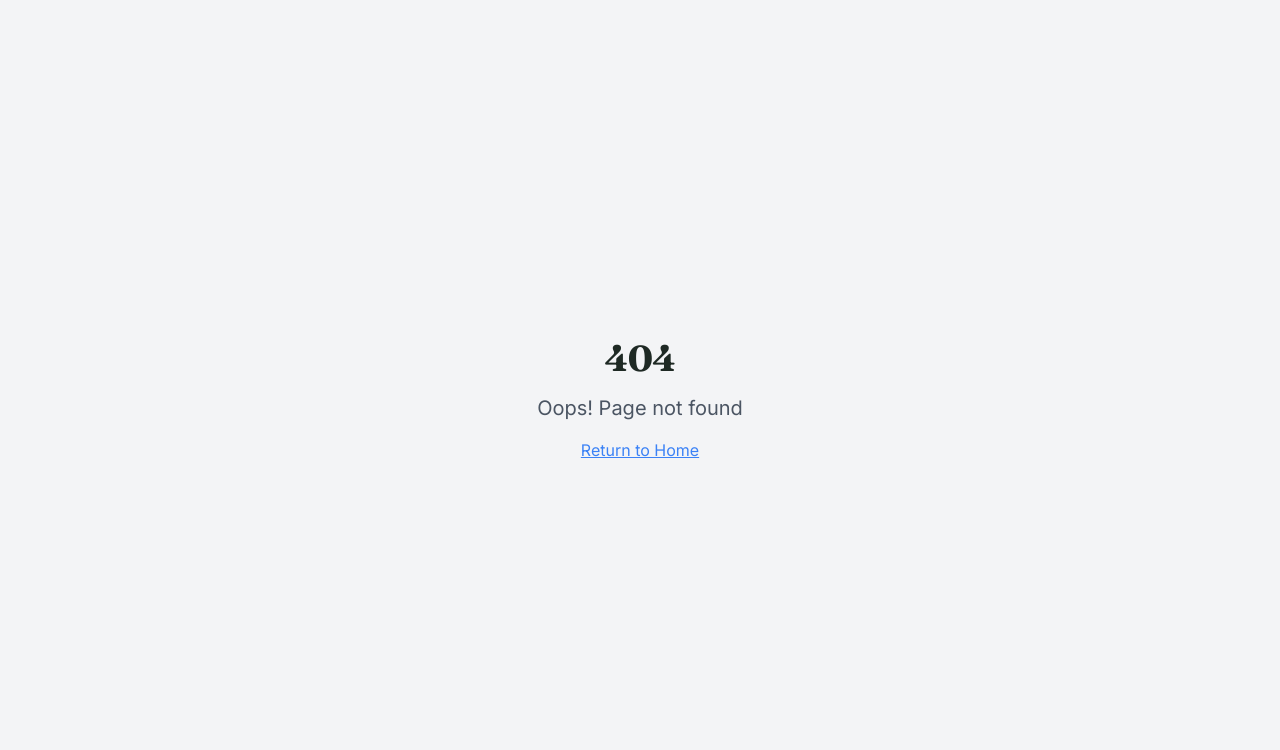
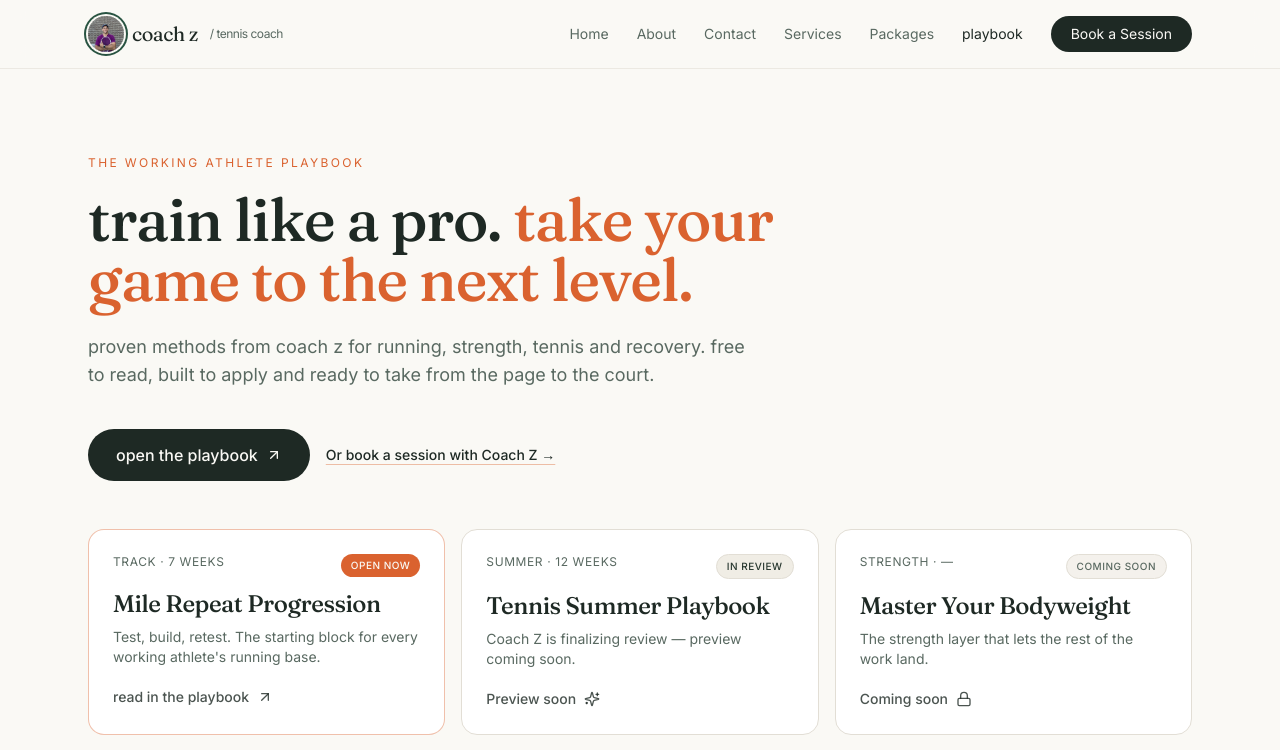
Before and after one commit to meknazee/ziad-website, a React (Vite) app: page /playbook in a window 1280 px wide. Before the commit this address had no page. Shown: the top 750 px of the page. Built offline with nearby package versions, Linux system fonts and the light colour scheme; what @lovable.dev/cloud-auth-js would draw is missing.

Commit message:
Changes
Co-authored-by: coach-z256 <290502547+coach-z256@users.noreply.github.com>

```diff
--- a/src/App.tsx
+++ b/src/App.tsx
@@ -31,11 +31,12 @@ const App = () => (
             <Route path="/contact" element={<Contact />} />
             <Route path="/services" element={<Services />} />
             <Route path="/packages" element={<Packages />} />
-            <Route path="/working-athlete" element={<WorkingAthlete />} />
+            <Route path="/playbook" element={<WorkingAthlete />} />
+            <Route path="/working-athlete" element={<Navigate to="/playbook" replace />} />
             {/* Redirect the old route so existing links don't 404 */}
             <Route
               path="/strength-conditioning"
-              element={<Navigate to="/working-athlete" replace />}
+              element={<Navigate to="/playbook" replace />}
             />
             <Route path="/book" element={<Book />} />
             <Route path="/book/success" element={<BookSuccess />} />
--- a/src/components/HomeDestinationCarousel.tsx
+++ b/src/components/HomeDestinationCarousel.tsx
@@ -32,11 +32,11 @@ const destinations = [
     alt: "tennis courts in mclean, virginia",
   },
   {
-    eyebrow: "the working athlete",
-    title: "library",
-    description: "field manuals for building strength, endurance and skill — made to move from page to court.",
-    cta: "open the library",
-    to: "/working-athlete",
+    eyebrow: "train like a pro",
+    title: "playbook",
+    description: "proven methods for building strength, endurance and skill — and taking your game to the next level.",
+    cta: "open the playbook",
+    to: "/playbook",
     image: academyShot,
     imagePosition: "object-[58%_center] md:object-center",
     alt: "coach ziad teaching on court",
--- a/src/components/SiteFooter.tsx
+++ b/src/components/SiteFooter.tsx
@@ -36,7 +36,7 @@ export const SiteFooter = () => {
             <li><Link to="/about" className="hover:text-foreground">about</Link></li>
             <li><Link to="/services" className="hover:text-foreground">services</Link></li>
             <li><Link to="/packages" className="hover:text-foreground">packages</Link></li>
-            <li><Link to="/working-athlete" className="hover:text-foreground">the library</Link></li>
+            <li><Link to="/playbook" className="hover:text-foreground">the playbook</Link></li>
             <li><Link to="/book" className="hover:text-foreground">book a session</Link></li>
           </ul>
         </div>
--- a/src/components/SiteHeader.tsx
+++ b/src/components/SiteHeader.tsx
@@ -10,7 +10,7 @@ const links = [
   { to: "/contact", label: "Contact" },
   { to: "/services", label: "Services" },
   { to: "/packages", label: "Packages" },
-  { to: "/working-athlete", label: "Library" },
+  { to: "/playbook", label: "playbook" },
 ];
 
 export const SiteHeader = () => {
--- a/src/pages/WorkingAthlete.tsx
+++ b/src/pages/WorkingAthlete.tsx
@@ -3,7 +3,7 @@ import { ArrowRight, ArrowUpRight, Lock, Sparkles } from "lucide-react";
 import { Layout } from "@/components/Layout";
 import { SESPillarsChart } from "@/components/SES/SESPillarsChart";
 
-const LIBRARY_URL = "https://coachz-athletelibrary.lovable.app";
+const PLAYBOOK_URL = "https://coachz-athletelibrary.lovable.app";
 
 type ProgramStatus = "featured" | "active" | "in-review" | "coming-soon";
 
@@ -76,22 +76,22 @@ const WorkingAthlete = () => {
   return (
     <Layout>
       <section className="mx-auto max-w-6xl px-6 pt-20 pb-12">
-        <span className="text-xs uppercase tracking-[0.2em] text-accent">The Working Athlete</span>
+        <span className="text-xs uppercase tracking-[0.2em] text-accent">the working athlete playbook</span>
         <h1 className="mt-4 font-display text-5xl md:text-6xl leading-[1] max-w-3xl">
-          A library for the player who <em className="text-accent not-italic">trains like one</em>.
+          train like a pro. <em className="text-accent not-italic">take your game to the next level.</em>
         </h1>
         <p className="mt-6 text-lg text-muted-foreground max-w-2xl">
-          Field manuals from Coach Z — running, strength, tennis, recovery. Free to read.
-          A few are still in the workshop. The first one is open right now.
+          proven methods from coach z for running, strength, tennis and recovery. free to read,
+          built to apply and ready to take from the page to the court.
         </p>
         <div className="mt-10 flex flex-wrap items-center gap-4">
           <a
-            href={LIBRARY_URL}
+            href={PLAYBOOK_URL}
             target="_blank"
             rel="noopener noreferrer"
             className="inline-flex items-center gap-2 rounded-full bg-foreground px-7 py-3.5 text-background font-medium hover:bg-foreground/90 transition group"
           >
-            Open the Library
+            open the playbook
             <ArrowUpRight className="h-4 w-4 group-hover:translate-x-0.5 group-hover:-translate-y-0.5 transition" />
           </a>
           <Link
@@ -111,7 +111,7 @@ const WorkingAthlete = () => {
             return (
               <a
                 key={p.title}
-                href={LIBRARY_URL}
+                href={PLAYBOOK_URL}
                 target="_blank"
                 rel="noopener noreferrer"
                 className={`group relative rounded-2xl border bg-card p-6 transition hover:-translate-y-0.5 hover:border-accent/50 ${
@@ -131,7 +131,7 @@ const WorkingAthlete = () => {
                 <div className="mt-5 inline-flex items-center gap-2 text-sm font-medium text-foreground/80 group-hover:gap-3 transition-all">
                   {isOpen ? (
                     <>
-                      Read in the Library <ArrowUpRight className="h-4 w-4" />
+                      read in the playbook <ArrowUpRight className="h-4 w-4" />
                     </>
                   ) : p.status === "in-review" ? (
                     <>
@@ -158,8 +158,8 @@ const WorkingAthlete = () => {
             Strength. Endurance. Skills. The three pillars every manual leans on.
           </h2>
           <p className="mt-5 text-muted-foreground max-w-2xl">
-            The Working Athlete library is built around the same SES framework Coach Z teaches
-            in his strength &amp; conditioning sessions. Read the manuals, then bring questions
+            the working athlete playbook is built around the same proven ses framework coach z teaches
+            in his strength &amp; conditioning sessions. read the manuals, then bring questions
             to the court.
           </p>
           <div className="mt-10">
```
